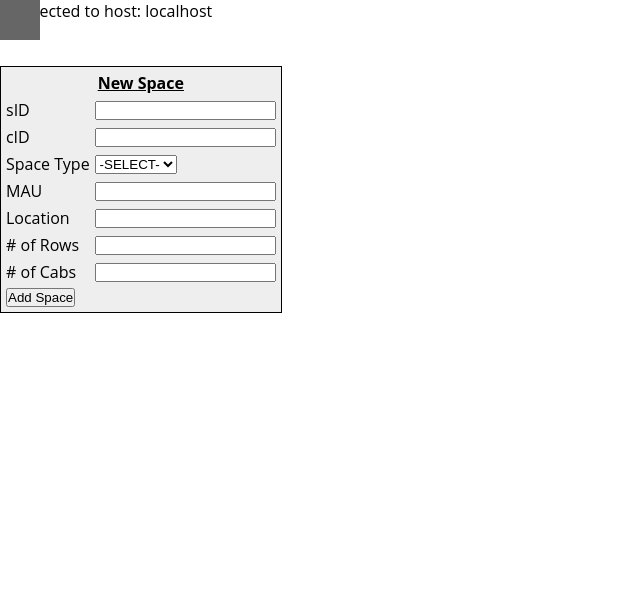
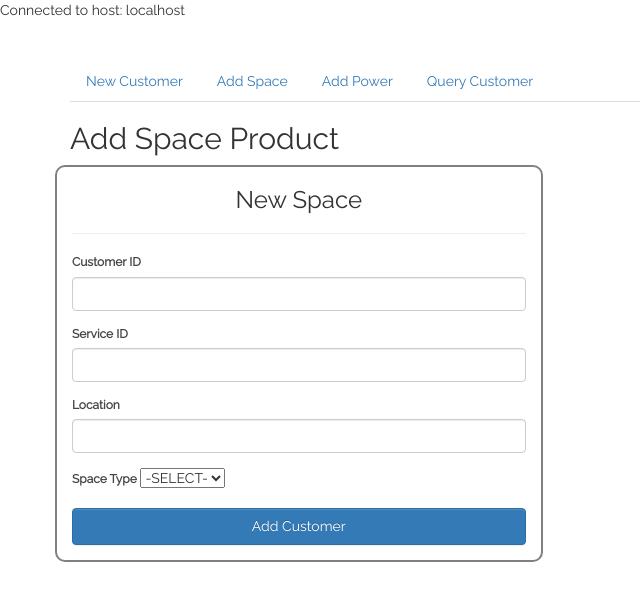
Before and after one commit to who8mahrice/Power-Provisioning-, a PHP site: page /spaceproduct.php in a window 1280 px wide. Shown: the top 601 px of the page, without its empty margins (0-640 px from the left). Run offline with PHP 8.4, Linux system fonts and the light colour scheme; some libraries are stand-ins or nearby versions.

Commit message:
Update spaceproduct.php

```diff
--- a/HOU2/Power Product/spaceproduct.php
+++ b/HOU2/Power Product/spaceproduct.php
@@ -1,75 +1,105 @@
 <?php
 
-include 'connect.inc.php';
-require_once 'navi.php';
+//include 'connect.inc.php';
+include 'space_product_functions.php';
+//require_once 'navi.php';
 
-$connection = new mysqli($db_hostname, $db_username, $db_password, $db_database);
+require_once 'newNav.php';
 
-if ($connection->connect_error) die($connection->connect_error);
+?>
 
-echo <<<_END
-<div class=content>
+<html>
+<header>
+    <!-- ajax jquery.min.js is needed for button dropdown menu -->
+    <script src="//ajax.googleapis.com/ajax/libs/jquery/1.11.0/jquery.min.js"></script>
+
+
+
+    <script src="https://maxcdn.bootstrapcdn.com/bootstrap/3.3.7/js/bootstrap.min.js" integrity="sha384-Tc5IQib027qvyjSMfHjOMaLkfuWVxZxUPnCJA7l2mCWNIpG9mGCD8wGNIcPD7Txa" crossorigin="anonymous"></script>
+    <link href="bootstrap/css/bootstrap.min.css" rel="stylesheet" media="screen">
+    <link href="bootstrap/css/bootstrap-theme.min.css" rel="stylesheet" media="screen">
+    <link href="assets/datatables.min.css" rel="stylesheet" type="text/css">
+</header>
 <style>
+/*
     table{
         border: 1px solid black;
     }
+*/
 
-    th {
-        text-decoration: underline;
-    }
 </style>
+<link rel="stylesheet" type="text/css" href="css/new_customer.css" />
 <body>
+    <div class="container">
+    <div class=content>
+    <div><h2> Add Space Product </h2></div>
         <table border="0" cellpadding="10" cellspacing="5" bgcolor="#eeeeee">
-    <th colspan="2" align="center">New Space</th>
             <form action = 'spaceproduct.php' method='post'>
-    <tr><td>sID </td>
-    <td><input type='text' name='space_sID'></td></tr>
-    <tr><td>cID </td>
+
+            <!-- <th colspan="2" align="center">New Space</th> -->
+            <div class="row">
+                    <div class="col-xs-5" id="custUI">
+            <div class="header"><h3>New Space </h3></div>
+                    <hr class="half-rule"/>
+            <div class="form-group">
+                <label for="cID">Customer ID</label>
+                <input class="form-control" type='text' class="form-control" id="cID" name='cID'>
+            </div>
+            <div class="form-group">
+                <label for="cID">Service ID</label>
+                <input class="form-control" type='text' class="form-control" id="sID" name='sID'>
+            </div>
+
+            <div class="form-group">
+                <label for="location">Location</label>
+                <input class="form-control" type='text' class="form-control" id="location" name='location'>
+            </div>
+            <div class="form-group">
+                <label for="cID">Space Type</label>
+                <select name="spaceType" class="spaceType" size="1">
+                    <option value="">-SELECT-</option>
+                    <option value="Cage">Cage</option>
+                    <option value="Shared">Shared</option>
+                </select>
+            </div>
+            <button type="submit" class="btn btn-primary" name="addSpace" value="Add Space" style="height: 37px; width: 100%; left: 250; top: 250; bottom: 50; margin-bottom: 15px;">
+                    Add Customer
+                    </button>
+
+
+<!-- Start DEL
+            <form action = 'spaceproduct.php' method='post'>
+                <tr><td><label for="cID">cID</label></td>
                 <td><input type='text' name='cID'></td></tr>
-    <tr><td>Space Type </td>
+                <tr><td><label for="sID">sID</label></td>
+                <td><input type='text' name='sID'></td></tr>
+                <tr><td><label for="spaceType">Space Type</label></td>
                 <td>
-    <select name="spaceType" size="1">
-        echo'   <option value="">-SELECT-</option>  ';
-        echo'   <option value="Cage">Cage</option>';
-        echo'   <option value="Shared">Shared</option>';
+                <select name="spaceType" class="spaceType" size="1">
+                    <option value="">-SELECT-</option>
+                    <option value="Cage">Cage</option>
+                    <option value="Shared">Shared</option>
                 </select>
                 </td></tr>
-    <tr><td>MAU</td>
-    <td><input type='text' name='mau'></td></tr>
-    <tr><td>Location </td>
+
+                <tr><td><label for="location">Location</label></td>
                 <td><input type='text' name='location'></td></tr>
-    <tr><td># of Rows </td>
-    <td><input type='text' name='row'></td></tr>
-    <tr><td># of Cabs </td>
-    <td><input type='text' name='cab'></td></tr>
-    <tr><td><input type="submit" value="Add Space" name="addSpace" ></td></tr>
+End DEL-->
+                <!--
+                <tr><td><td><input type="submit" value="Add Space" name="addSpace" ></td></td></tr>
+                -->
+ <!-- Start DEL
+                <tr><td><td><button type="submit" class="btn btn-primary" name="addSpace" id="newCustomer" style="height: 37px; width: 100%; left: 250; top: 250;">
+                    Add Customer
+                    </button></td></td></tr>
             </form>
+End DEL-->
         </div>
+    </form>
+        </table>
+        </div>
+                </div> <!-- row -->
+    </div> <!-- End of Container -->
 </body>
 
-_END;
-
-if (isset($_POST['space_sID']) && isset($_POST['cID']) && isset($_POST['spaceType']) && isset($_POST['location']) && isset($_POST['mau']) && isset($_POST['row']) && isset($_POST['cab']) && isset($_POST['addSpace'])) {
-
-    //prepare and bind
-    $stmt = $connection->prepare("INSERT INTO spaceproduct(space_sID, cID, spaceType, mau, location, row, cab) VALUES (?,?,?,?,?,?,?)");
-    $stmt->bind_param('iisdsii',$_POST['space_sID'],$_POST['cID'],$_POST['spaceType'],$_POST['mau'],$_POST['location'],$_POST['row'],$_POST['cab']);
-    //Parameters are already set, execute
-    $stmt->execute();
-
-
-    $stmt = $connection->prepare("SELECT space_sID, cID, spaceType, mau, location, row, cab FROM spaceproduct");
-    $stmt->execute();
-    $stmt->bind_result($space_sID,$cID,$spaceType,$mau,$location,$row,$cab);
-
-
-    //displays all of spaceproducts rows.
-    while ($stmt->fetch()) {
-    echo "$space_sID, $cID, $spaceType, $mau, $location, $row, $cab"."<br>";
-    }
-
-}
-
-
-//if(isset($_POST['']))
-?>
+</html>
```
Lines whose indentation alone changed are shown as unchanged.
